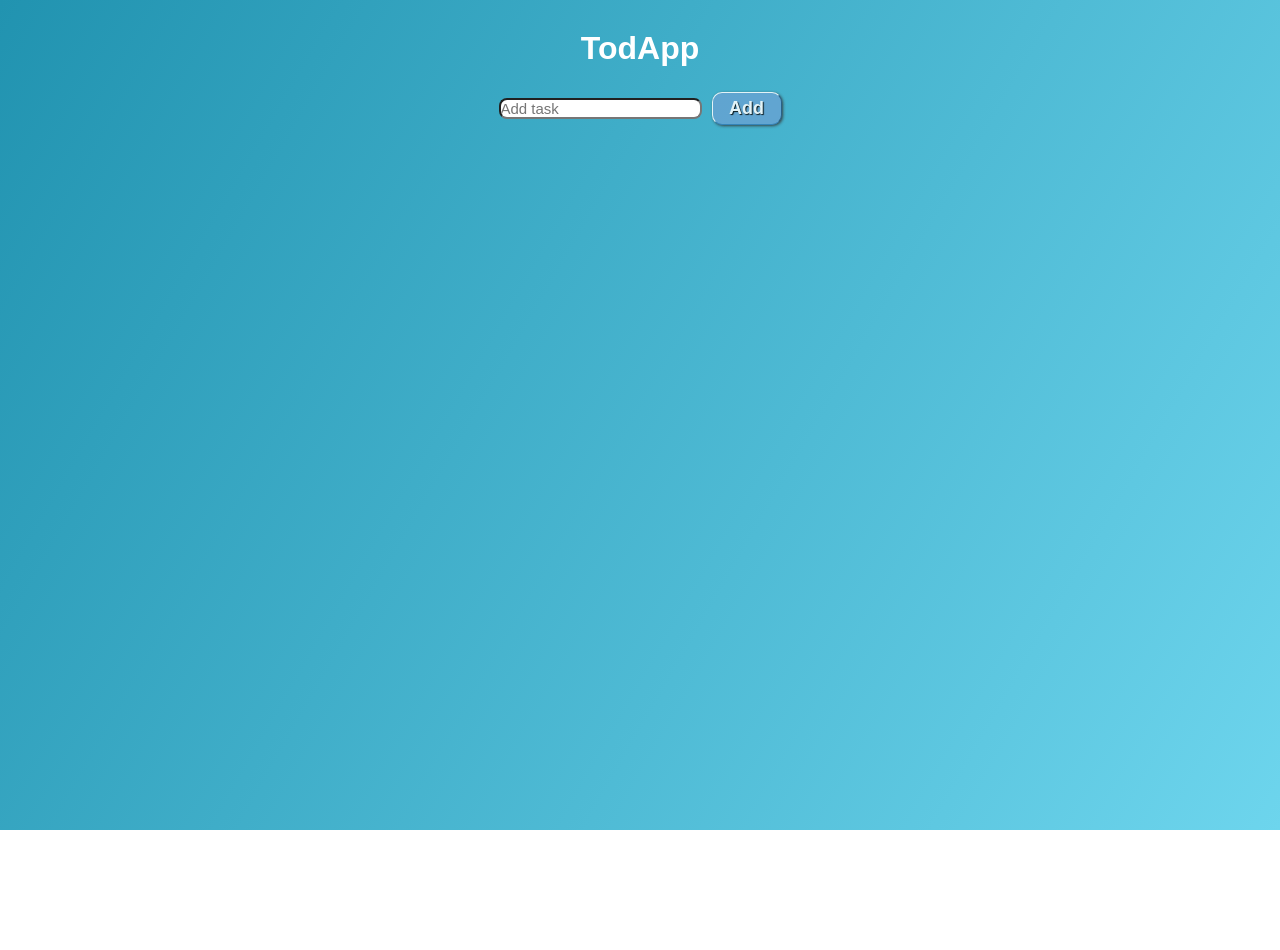
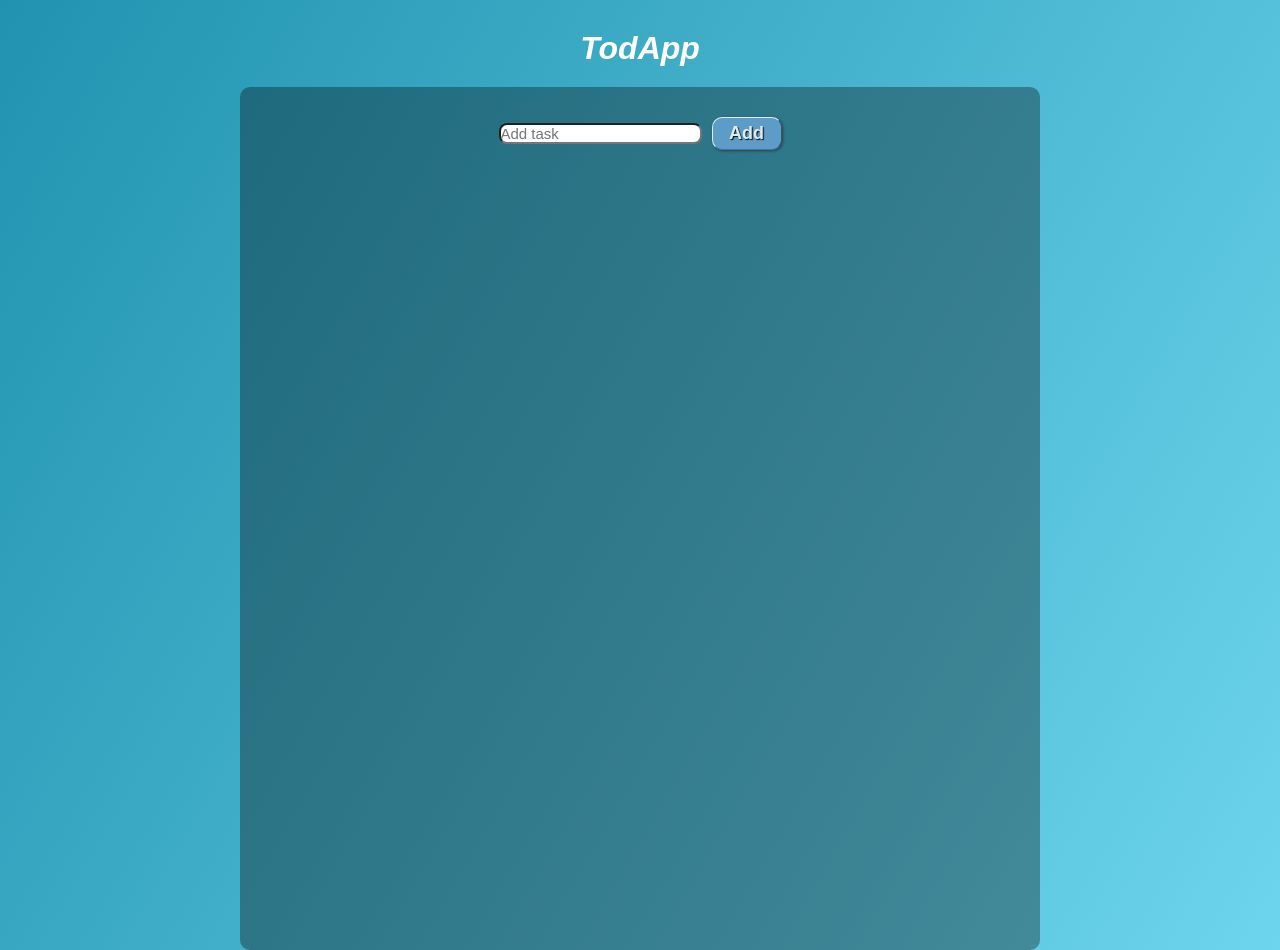
Before and after one commit to horakhy/todapp, a React (Create React App) app: page / in a window 1280 px wide. Before the commit the page ends 830 px from the top, so only its background shows below. Built offline with nearby package versions, Linux system fonts and the light colour scheme.

Commit message:
Background added

```diff
--- a/src/App.css
+++ b/src/App.css
@@ -2,18 +2,32 @@
     margin: 0;
     padding: 0;
     box-sizing: border-box;
+
 }
 
 body{
+    width: 95%;
+    max-width: 800px;
+    margin: auto;
     background-image: linear-gradient(120deg, #2193b0  0%, #6dd5ed 100%);
     color: white;
-    font-family: "Poppins", sans-serif;
+    font-family: "sans-serif", sans-serif;
     min-height: 100vh;
+}
+
+
+main{
+    background: #00000054;
+    align-items: center;
+    padding: 5px 40px 100% 40px;
+    margin-top: 20px;
+    border-radius: 10px;
 }
 
 h1{
     text-align: center;
     margin-top: 30px;
+    font-style: italic;
 }
 
 .crossedText{
@@ -47,11 +61,11 @@ button{
 button:hover{
     opacity: 1;
 }
-button:focus{
+
+button:active{
     background-color: yellow;
 
 }
-
 
 .add-btn{
     background: none repeat scroll 0 0 #66A3D2;
--- a/src/App.js
+++ b/src/App.js
@@ -9,8 +9,11 @@ function App() {
       <header>
         <h1>TodApp</h1>
       </header>
-
-      <TodApp/>
+      <div className="background">
+        <main>
+          <TodApp />
+        </main>
+      </div>
     </div>
   );
 }
--- a/src/TodApp.js
+++ b/src/TodApp.js
@@ -67,7 +67,7 @@ function TodApp() {
     //console.log("tasklist", tasklist)
     return (
         <div className="todo">
-            <input type="text" name="text" id="text"
+            <input type="text" name="text" id="text" required
                 onChange={(e) => changeHandler(e)} placeholder="Add task" />
 
             <button className="add-btn" onClick={addTask}>Add</button>
```
